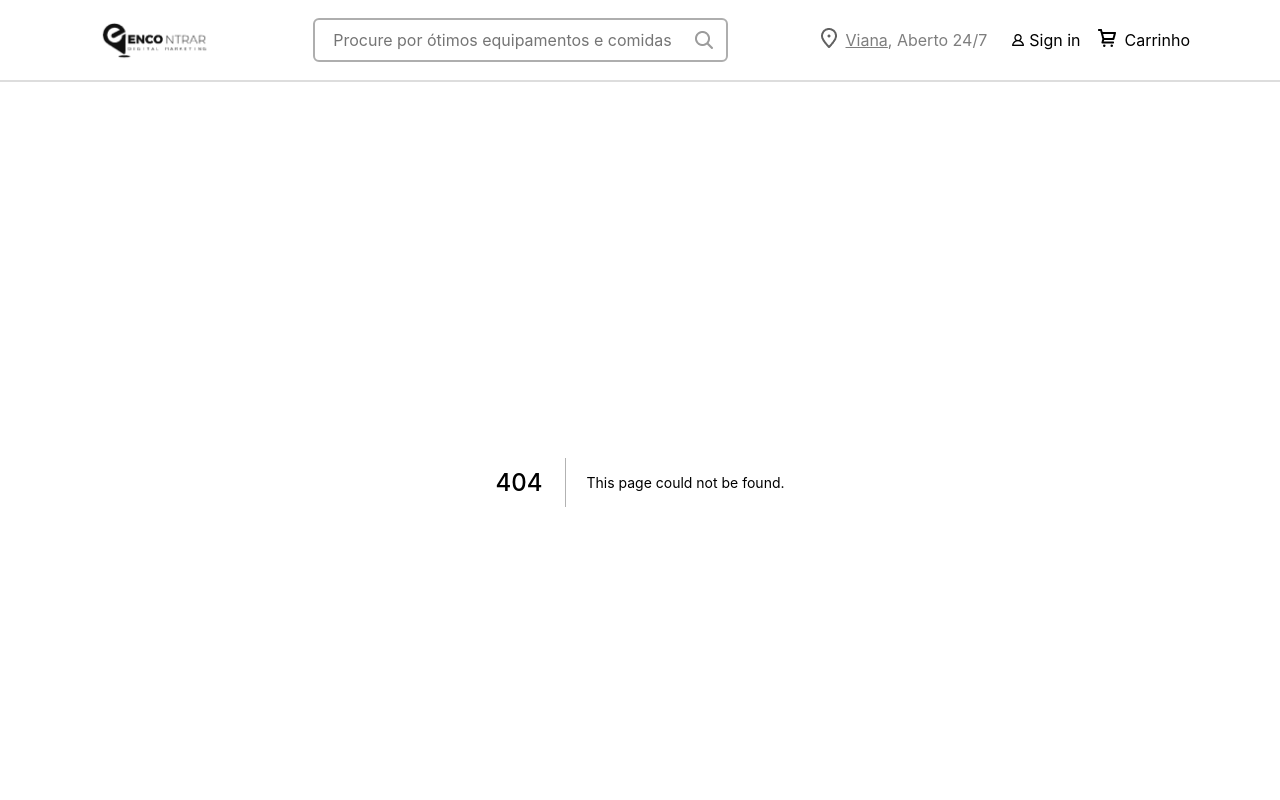
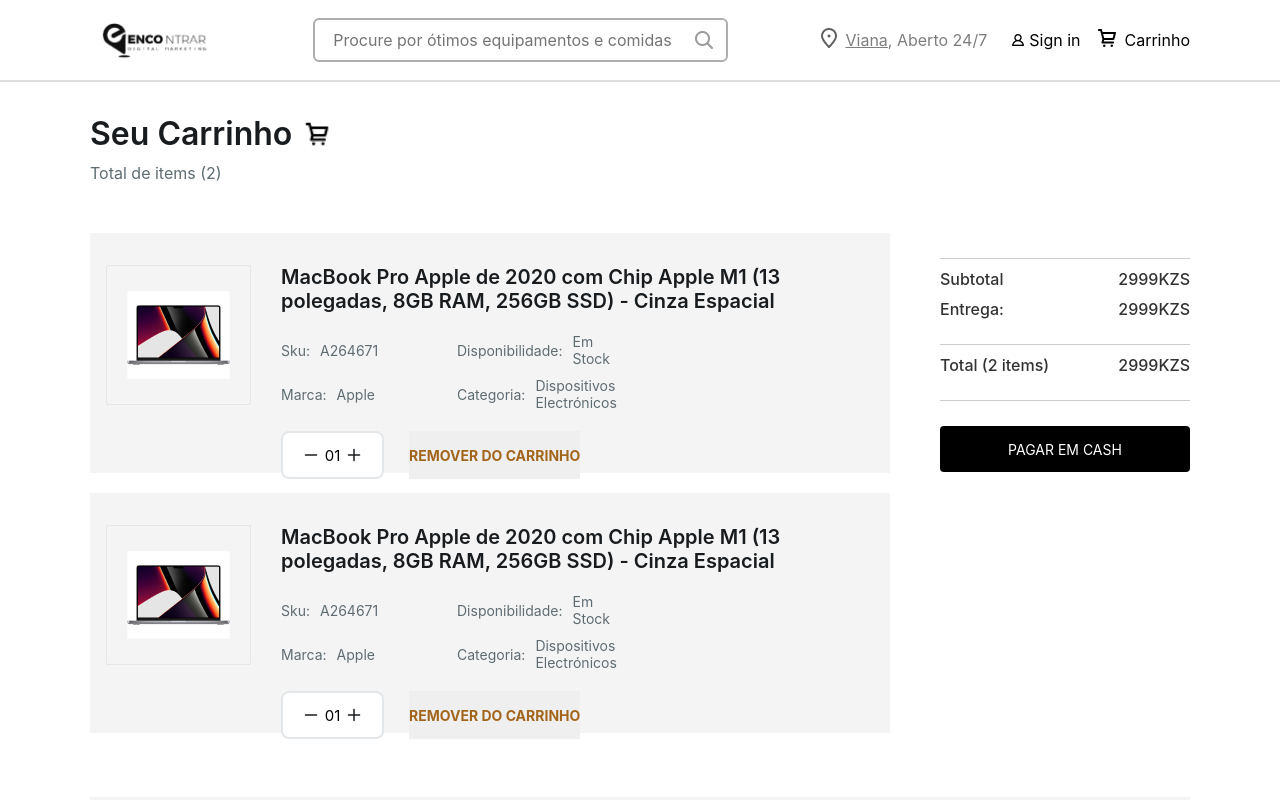
Before and after one commit to greciodiogo/encontrar-ecommerce-nextjs, a Next.js app in the folder apps/encontrar/: page /cart in a window 1280 px wide. Before the commit this address had no page. Shown: the top 800 px of the page. Built offline with nearby package versions, Linux system fonts and the light colour scheme.

Commit message:
feat: add cart and preview single product page

```diff
--- /dev/null
+++ b/apps/encontrar/src/pages/cart.tsx
@@ -0,0 +1,50 @@
+import type { GetStaticProps, NextPage } from 'next';
+import React from 'react';
+
+import { BestSelledProducts, CartItem, CartResume, CartTitle, CheapestProducts, EmptyCart } from 'components';
+import { cartList } from 'fixture/ecommerceData';
+import { CartProps } from 'types/product';
+
+// import { cartList } from '../ecommerceData.js';
+const Cart: NextPage<CartProps> = () => {
+  const cart = cartList;
+  const TOTAL_ITEMS_CART = cart.totalItems;
+
+  if (TOTAL_ITEMS_CART <= 0) {
+    return (
+      <>
+        <EmptyCart />
+        <BestSelledProducts bannerText="Quer sugestões para o seu carrinho ? Escolha abaixo" />
+      </>
+    );
+  }
+
+  return (
+    <>
+      <div className="cart">
+        <div className="cart_container">
+          <CartTitle qtdItems={TOTAL_ITEMS_CART} />
+          <div className="row">
+            <div className="wrapper">
+              {cart.data.map((cartItem, index) => (
+                <CartItem cart={cartItem} key={index} />
+              ))}
+            </div>
+            <CartResume />
+          </div>
+        </div>
+      </div>
+      <CheapestProducts />
+    </>
+  );
+};
+
+export default Cart;
+
+export const getStaticProps: GetStaticProps = () => {
+  return {
+    props: {
+      cart: cartList,
+    },
+  };
+};
```
Also changed, not shown: apps/encontrar/src/pages/preview-product.tsx (added, +37 -0 lines).
